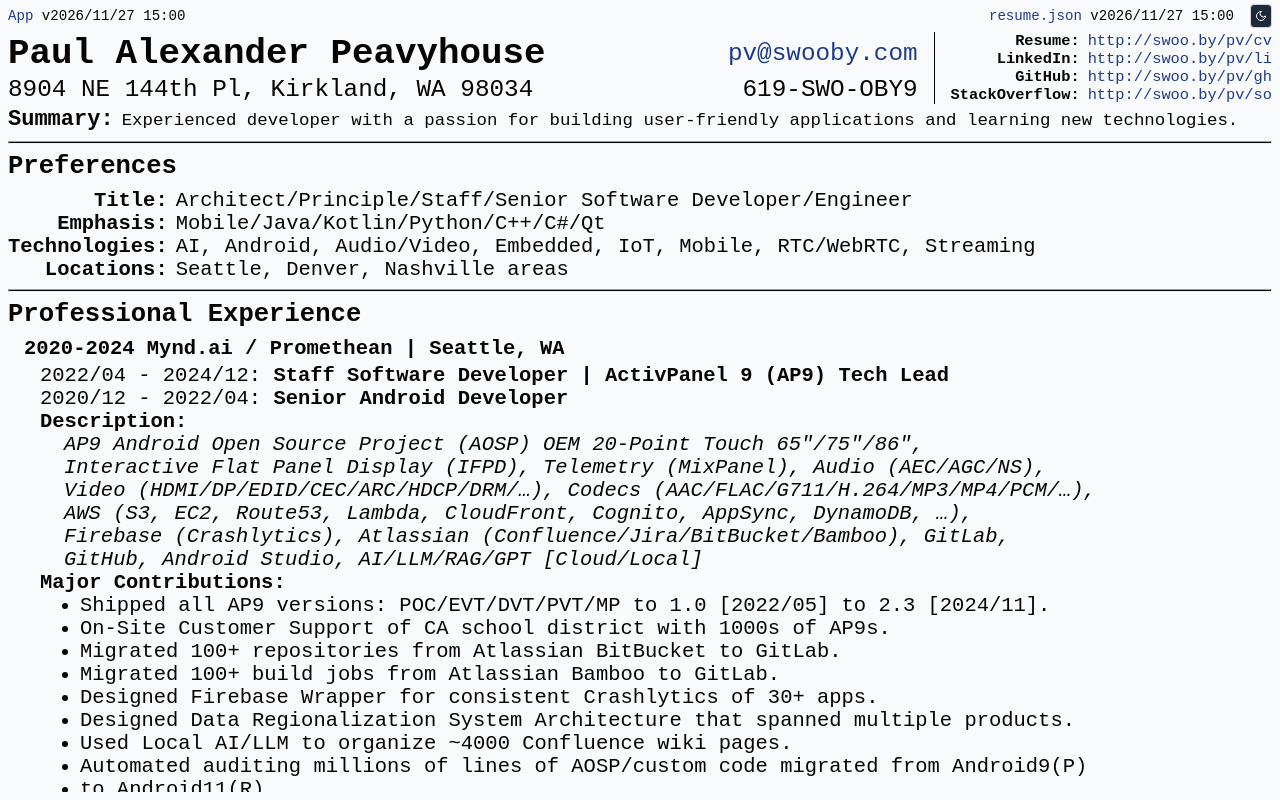
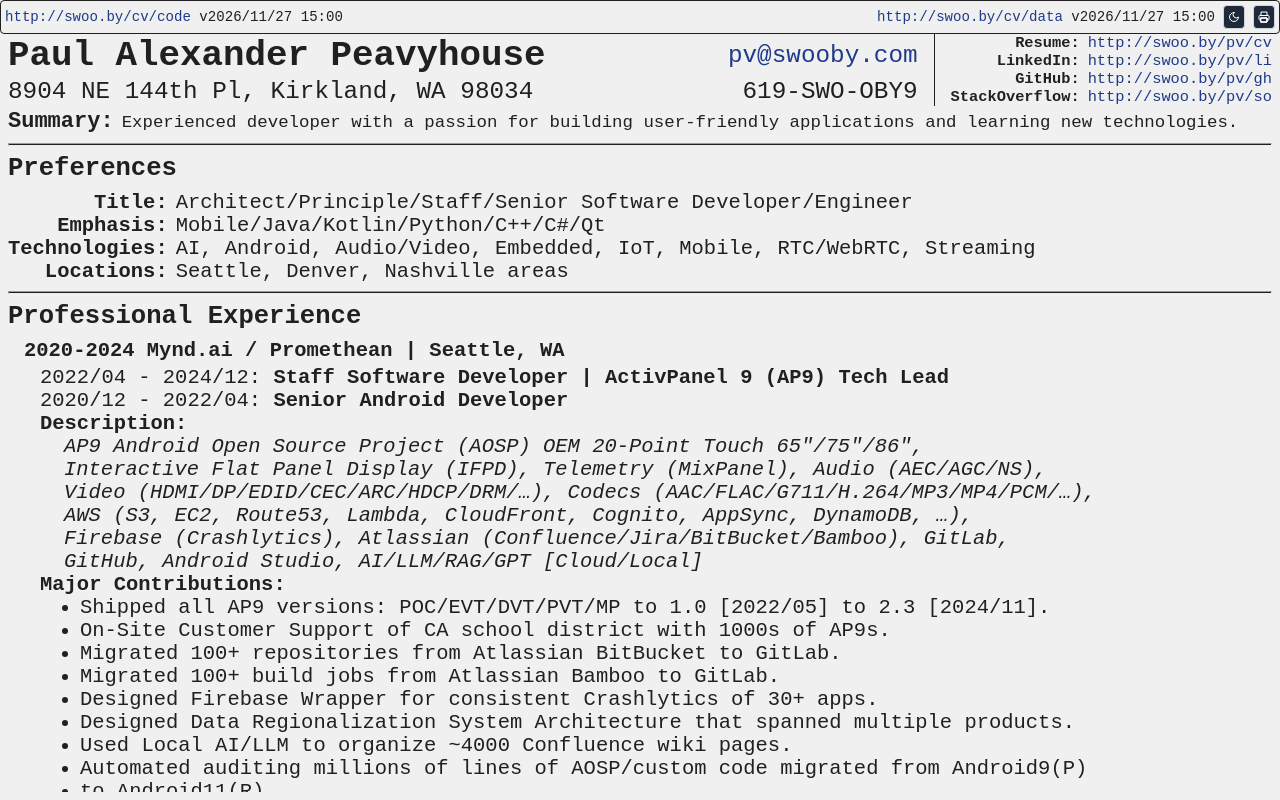
Before and after one commit to paulpv/resume, a React (Vite) app: page / in a window 1280 px wide. Built offline with nearby package versions, Linux system fonts and the light colour scheme.

Commit message:
json data: Add Project swoo.by

```diff
--- a/public/resume.json
+++ b/public/resume.json
@@ -427,6 +427,14 @@
           "2025: Vite React Tailwind Resume Web App for Paul Alexander Peavyhouse."
         ]
       },
+      "swoo.by":
+      {
+        "Link": "https://github.com/swooby/swoo.by",
+        "Description":
+        [
+          "2025: Tiny url provider for swooby.com"
+        ]
+      },
       "FreeWatch":
       {
         "Link": "https://github.com/swooby/FreeWatch",
--- a/src/App.tsx
+++ b/src/App.tsx
@@ -1,7 +1,9 @@
 import React, { useEffect, useLayoutEffect, useState } from 'react'
 import { ResumeData, Contact, ProjectDetail } from './resume'
 
+declare const APP_URL: string
 declare const APP_MODIFIED_TIMESTAMP: string
+declare const APP_DATA: string
 declare const RESUME_MODIFIED_TIMESTAMP: string
 
 const MOBILE_BREAKPOINT = 821 // iPad Air is 820x1180
@@ -296,6 +298,7 @@
   const isMobile = isMobileWidth()
   const [professionalExperienceHeaderElement, setProfessionalExperienceHeaderElement] = useState<HTMLDivElement | null>(null)
   const [professionalExperienceHeaderHeight, setProfessionalExperienceHeaderHeight] = useState(0)
+  const [isProfessionalExperienceSticky, setIsProfessionalExperienceSticky] = useState(false)
   const [projectsHeaderElement, setProjectsHeaderElement] = useState<HTMLDivElement | null>(null)
   const [projectsHeaderHeight, setProjectsHeaderHeight] = useState(0)
   useLayoutEffect(() => {
@@ -311,15 +314,25 @@
         setProjectsHeaderHeight(height)
       }
     }
-    updateProfessionalExperienceHeaderHeight()
-    updateProjectsHeaderHeight()
-    window.addEventListener('resize', updateProfessionalExperienceHeaderHeight)
-    window.addEventListener('resize', updateProjectsHeaderHeight)
+    const handleResize = () => {
+      updateProfessionalExperienceHeaderHeight()
+      updateProjectsHeaderHeight()
+    }
+    handleResize()
+    window.addEventListener('resize', handleResize)
     return () => {
-      window.removeEventListener('resize', updateProfessionalExperienceHeaderHeight)
-      window.removeEventListener('resize', updateProjectsHeaderHeight)
+      window.removeEventListener('resize', handleResize)
     }
   }, [professionalExperienceHeaderElement, projectsHeaderElement])
+  useEffect(() => {
+    const contentElement = document.querySelector('.content')
+    const handleScroll = () => {
+    }
+    contentElement?.addEventListener("scroll", handleScroll)
+    return () => {
+      contentElement?.removeEventListener("scroll", handleScroll)
+    }
+  }, [professionalExperienceHeaderElement])
 
   const [resumeData, setResumeData] = useState<ResumeData | null>(null)
 
@@ -358,14 +371,15 @@
   return (
     <div className="layout">
 
-      <header className="header sticky-bg mx-2 mb-0 p-0">
+      <header className="header sticky-bg mb-0 p-0">
 
-        <div className="sticky-bg flex flex-row justify-between py-1 text-[55%] items-center">
-          <div className="flex-1">
-            <a target="_blank" rel="noopener noreferrer" href="https://github.com/paulpv/resume/blob/main/src/App.tsx">App</a> v{appModifiedTimestampString}
+        {/* Controls */}
+        <div className="p-1 border-1 border-grey rounded sticky-bg flex flex-row gap-x-2 justify-between text-[55%] items-center">
+          <div className="flex-1 border-0 border-grey">
+            <a target="_blank" rel="noopener noreferrer" href={APP_URL}>{APP_URL}</a> v{appModifiedTimestampString}
           </div>
-          <div className="mr-4">
-            <a target="_blank" rel="noopener noreferrer" href="./resume.json">resume.json</a> v{resumeModifiedTimestampString}
+          <div>
+            <a target="_blank" rel="noopener noreferrer" href="./resume.json">{APP_DATA}</a> v{resumeModifiedTimestampString}
           </div>
           <button
             onClick={toggleTheme}
@@ -400,9 +414,29 @@
               </svg>
             )}
           </button>
+          <button
+            onClick={() => {
+              window.print()
+            }}
+            title="Print"
+            className={`flex items-center justify-center h-6 p-1 border border-gray-300 rounded no-print ${theme === "light" ? "bg-gray-800 text-white" : "bg-gray-200 text-black"}`}
+          >
+            <svg xmlns="http://www.w3.org/2000/svg"
+              className="lucide lucide-printer"
+              width="12" height="12" viewBox="0 0 24 24"
+              fill="none" stroke="currentColor"
+              strokeWidth="2" strokeLinecap="round"
+              strokeLinejoin="round">
+              <path d="M6 9V2h12v7"></path>
+              <path d="M6 18H4a2 2 0 0 1-2-2v-5a2 2 0 0 1 2-2h16a2 2 0 0 1 2 2v5a2 2 0 0 1-2 2h-2"></path>
+              <path d="M6 14h12v8H6z"></path>
+              <path d="M6 14h12v8H6z"></path>
+              <path d="M6 14h12v8H6z"></path>
+            </svg>
+          </button>
         </div>
 
-        <div className="flex flex-col m-0 p-0">
+        <div className="flex flex-col mx-2 p-0">
           <RenderContact contactName={contactName} contact={contact} summary={summary} />
         </div>
 
--- a/src/main.css
+++ b/src/main.css
@@ -11,8 +11,8 @@
 /* Base theme: Light mode (default) */
 :root {
   /* Background and text */
-  --background: #f9fafb; /* off-white paper */
-  --foreground: #060504; /* off-black ink */
+  --background: #f0f0f0; /* off-white paper */
+  --foreground: #202020; /* off-black ink */
 
   /*font-synthesis: none;*/
   text-rendering: optimizeLegibility;
@@ -26,9 +26,8 @@
  for example, the `document.documentElement` (<html>) element
  */
 .dark {
-  /* Background and text */
-  --background: #181818;
-  --foreground: #d1d1d1;
+  --background: #202020; /* off-black background */
+  --foreground: #d1d1d1; /* off-white foreground */
 }
 
 html,
--- a/vite.config.ts
+++ b/vite.config.ts
@@ -12,8 +12,9 @@
   }
 }
 
+import packageJson from './package.json'
+const appModifiedTime = getModifiedTime('./src/App.tsx')
 const resumeJsonModifiedTime = getModifiedTime('./public/resume.json')
-const appModifiedTime = getModifiedTime('./src/App.tsx')
 
 // https://vite.dev/config/
 export default defineConfig({
@@ -22,7 +23,9 @@
     react(),
   ],
   define: {
+    APP_URL: JSON.stringify(packageJson.homepage),
     APP_MODIFIED_TIMESTAMP: JSON.stringify(appModifiedTime),
+    APP_DATA: JSON.stringify(packageJson.data),
     RESUME_MODIFIED_TIMESTAMP: JSON.stringify(resumeJsonModifiedTime),
   },
 })
```
Also changed, not shown: package.json (+14 -1 lines), 1 other file (tests, documents, lock files or other folders).
